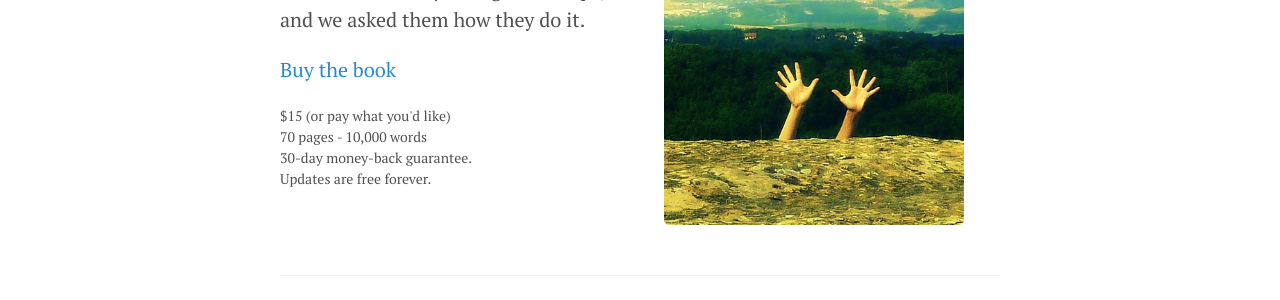
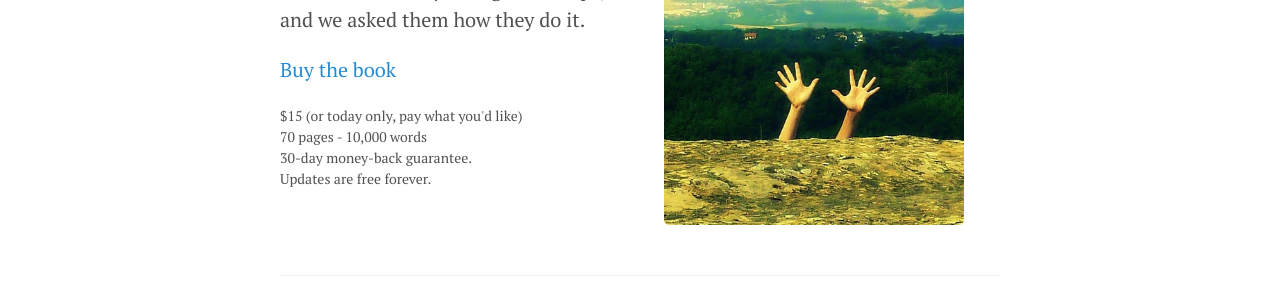
Before and after one commit to sourceinstitute/peerlearningguide, a Jekyll site: the page built from index.html, in a window 1280 px wide and 900 px high. Shown: the part 356-656 px from the top of the window. Built offline with Jekyll 4.4.1, drawn with Linux system fonts in a browser that asks for light colours; nearby versions of some CDN libraries; the list of posts is cut into pages by our own code; comment, search, counter and statistics services are not loaded; a style sheet for code colours, icons or effects is not loaded.

Commit message:
today only

```diff
--- a/_includes/index.md
+++ b/_includes/index.md
@@ -8,7 +8,7 @@ So we did some research. We found the mentors that truly changed startups, and w
 
 <script src="https://gumroad.com/js/gumroad.js"></script>
 <a class="gumroad-button" href="https://gum.co/mentorimpact">Buy the book</a>
-<div class="price">$15 (or pay what you'd like)<br>70 pages - 10,000 words<br>30-day money-back guarantee.<br>Updates are free forever.
+<div class="price">$15 (or today only, pay what you'd like)<br>70 pages - 10,000 words<br>30-day money-back guarantee.<br>Updates are free forever.
 </div>
 
 <div style="clear: right;"></div>
```
